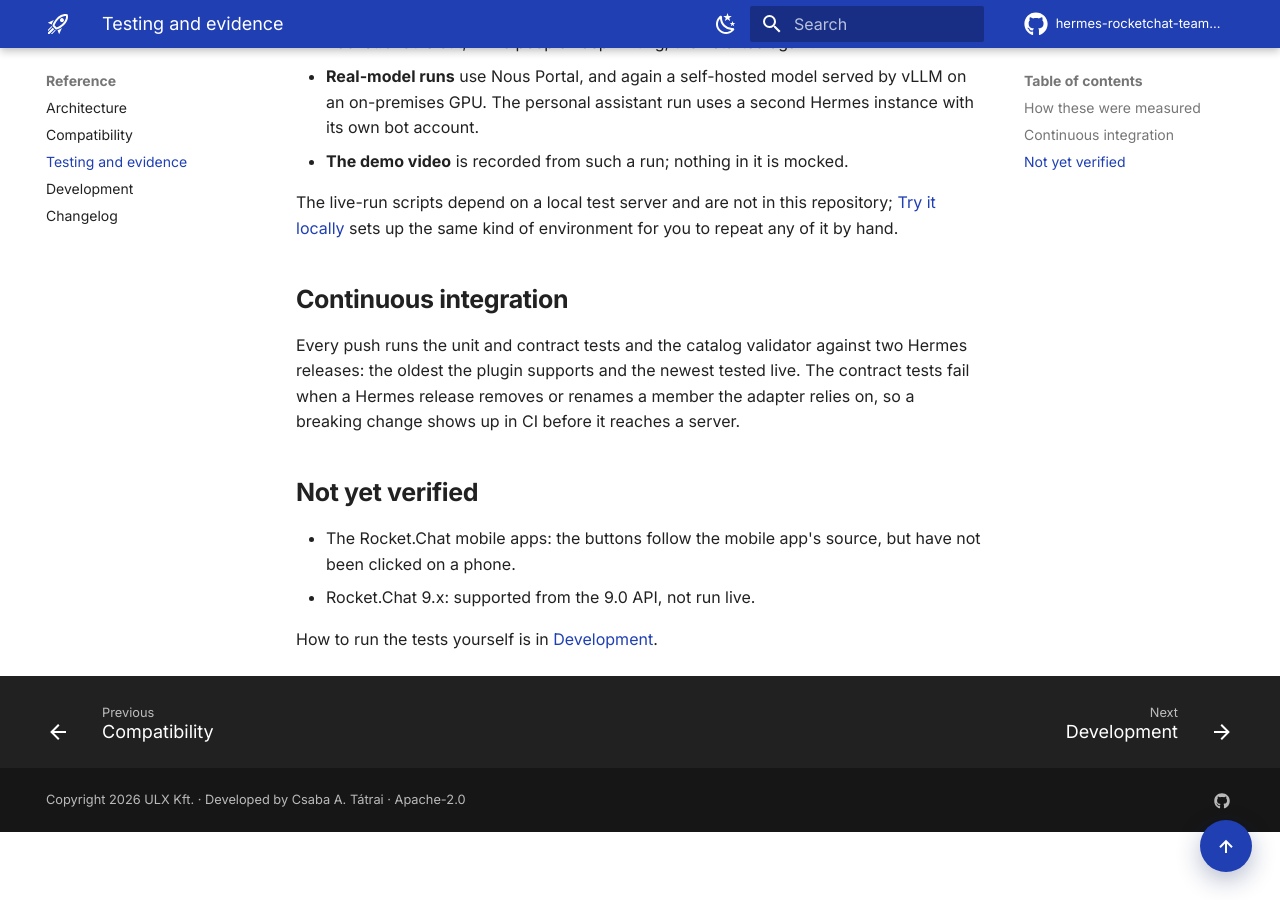
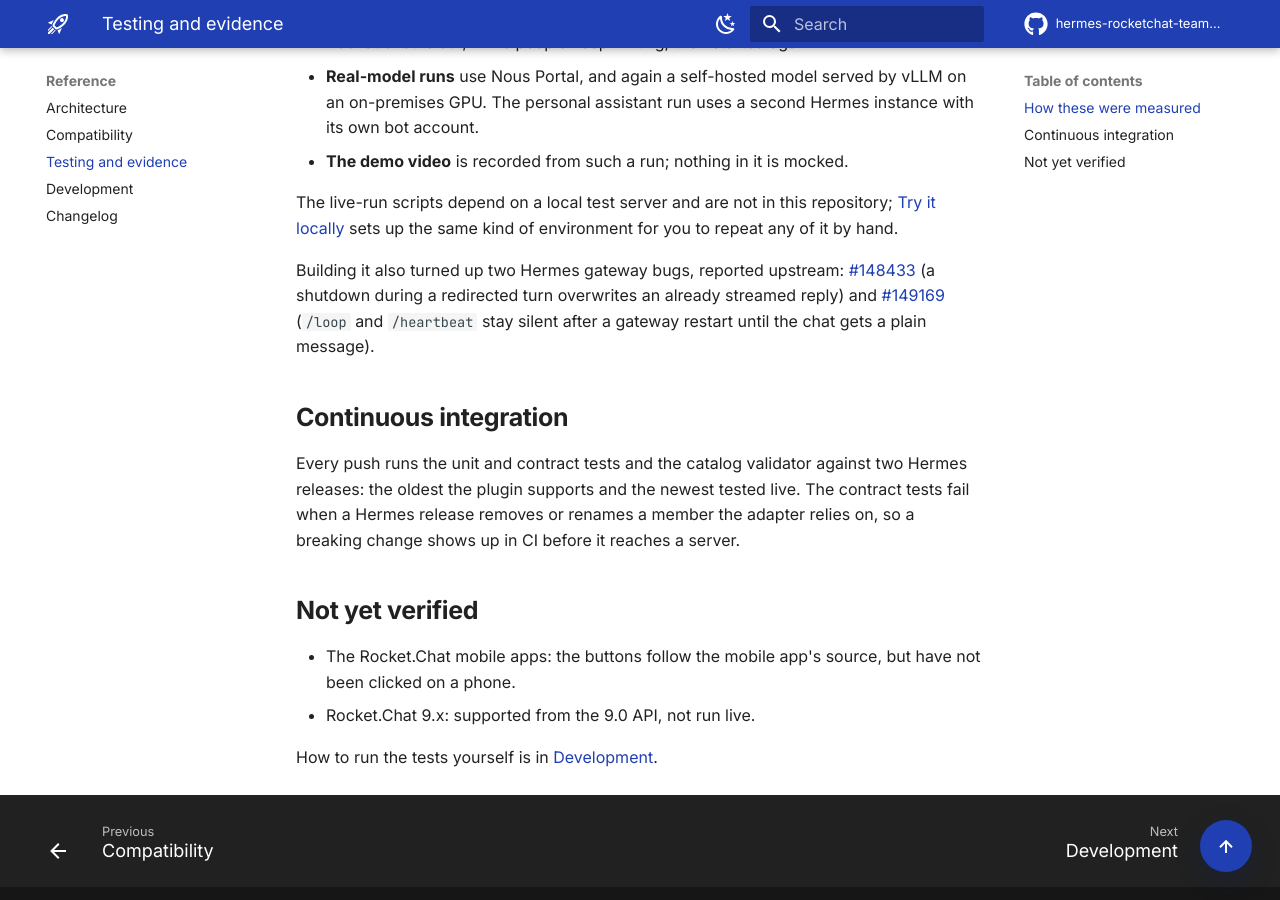
Before and after one commit to csabatatrai-ulx/hermes-rocketchat-team-gateway, an MkDocs documentation site: the page built from docs/evidence.md, in a window 1280 px wide and 900 px high, scrolled down 1716 px. Built offline with MkDocs 1.6.1 and Material for MkDocs 9.7.7, drawn with Linux system fonts in a browser that asks for light colours; comment, search, counter and statistics services are not loaded.

Commit message:
README: link the Hermes policy, the Rocket.Chat requests and upstream reports
The standalone point links the maintainers' policy for third-party
integrations and the Rocket.Chat feature requests (#3725, #94576); the
evidence section lists the two Hermes gateway bugs found while building it.

```diff
--- a/docs/evidence.md
+++ b/docs/evidence.md
@@ -28,6 +28,8 @@ Every number below comes from a run, not from a claim. The live runs used Rocket
 
 The live-run scripts depend on a local test server and are not in this repository; [Try it locally](try.md) sets up the same kind of environment for you to repeat any of it by hand.
 
+Building it also turned up two Hermes gateway bugs, reported upstream: [#148433](https://github.com/NousResearch/hermes-agent/issues/148433) (a shutdown during a redirected turn overwrites an already streamed reply) and [#149169](https://github.com/NousResearch/hermes-agent/issues/149169) (`/loop` and `/heartbeat` stay silent after a gateway restart until the chat gets a plain message).
+
 ## Continuous integration
 
 Every push runs the unit and contract tests and the catalog validator against two Hermes releases: the oldest the plugin supports and the newest tested live. The contract tests fail when a Hermes release removes or renames a member the adapter relies on, so a breaking change shows up in CI before it reaches a server.
```
Also changed, not shown: README.md (+3 -1 lines).
